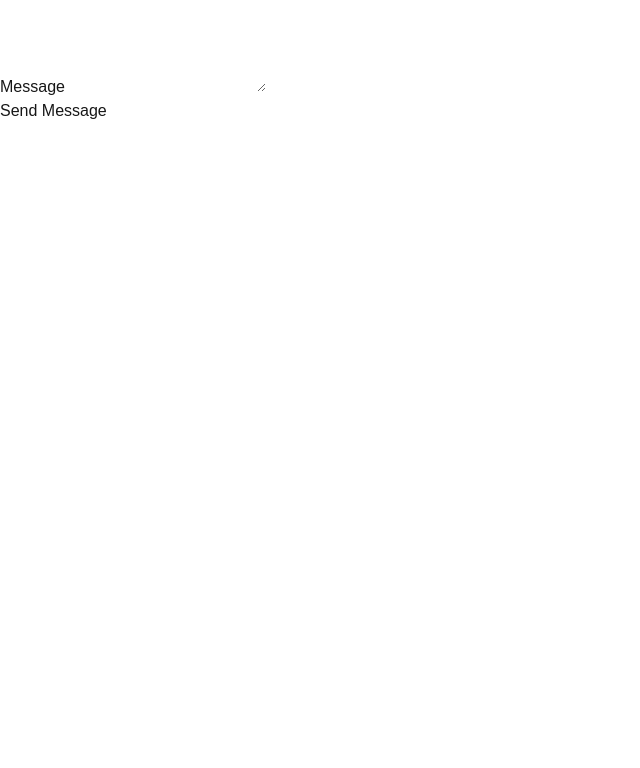
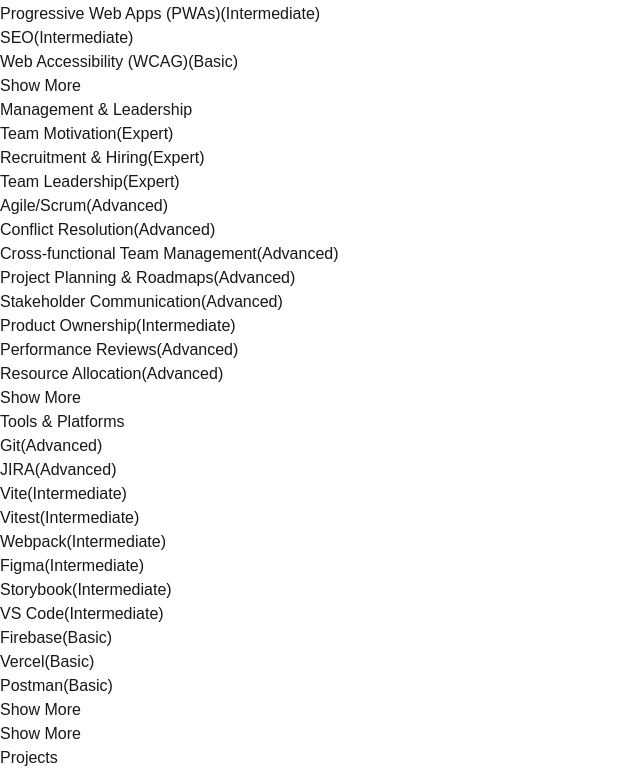
Before and after one commit to Tadeu17/portfolio, a Next.js app: page / in a window 1280 px wide. Shown: the part 4080-4848 px from the top of the page, without its empty margins (0-640 px from the left). Before the commit the page ends 4203 px from the top, so only its background shows below. Built offline with nearby package versions, Linux system fonts and the light colour scheme.

Commit message:
added skills section

```diff
--- a/src/components/Resume.tsx
+++ b/src/components/Resume.tsx
@@ -104,8 +104,8 @@
         ))}
       </div>
 
-      <div className="pdf-preview">
-        <h3 className="text-2xl font-bold text-yellow-300 mb-6">My CV</h3>
+      <div className="pdf-preview hidden sm:block">
+        <h3 className="text-2xl font-bold text-yellow-400 mb-6">My CV</h3>
         <iframe
           src="/CV-custom-Tadeu-Marques-Frontend-developer.pdf#toolbar=0&view=FitH" // Customize parameters to control view
           title="Resume Preview"
--- a/src/components/Skills.tsx
+++ b/src/components/Skills.tsx
@@ -1,9 +1,147 @@
-const Skills = () => {
+"use client"
+
+import React from 'react';
+import { useState } from "react";
+
+type Skill = {
+  name: string;
+  level: string;
+};
+
+type SkillsCathegory = {
+  cathegory: string;
+  skills: Skill[];
+};
+
+
+const skillsData: SkillsCathegory[] = [
+  {
+    cathegory: "Frontend Development",
+    skills: [
+      { name: "Vue.js", level: "Expert" },
+      { name: "Vue 3", level: "Expert" },
+      { name: "HTML5", level: "Expert" },
+      { name: "REST APIs", level: "Expert" }, // New
+      { name: "JavaScript", level: "Expert" },
+      { name: "TypeScript", level: "Advanced" },
+      { name: "TailwindCSS", level: "Advanced" },
+      { name: "Bootstrap", level: "Advanced" }, // New
+      { name: "Sass/SCSS", level: "Advanced" }, // New
+      { name: "CSS3", level: "Advanced" },
+      { name: "Pinia", level: "Advanced" },
+      { name: "React", level: "Intermediate" },
+      { name: "Nuxt", level: "Intermediate" },
+      { name: "AngularJS", level: "Intermediate" }, // New
+      { name: "Progressive Web Apps (PWAs)", level: "Intermediate" }, // New
+      { name: "SEO", level: "Intermediate" }, // New
+      { name: "Web Accessibility (WCAG)", level: "Basic" }, // New
+    ],
+  },
+  {
+    cathegory: "Management & Leadership",
+    skills: [
+      { name: "Team Motivation", level: "Expert" }, // New
+      { name: "Recruitment & Hiring", level: "Expert" }, // New
+      { name: "Team Leadership", level: "Expert" },
+      { name: "Agile/Scrum", level: "Advanced" },
+      { name: "Conflict Resolution", level: "Advanced" }, // New
+      { name: "Cross-functional Team Management", level: "Advanced" },
+      { name: "Project Planning & Roadmaps", level: "Advanced" }, // New
+      { name: "Stakeholder Communication", level: "Advanced" }, // New
+      { name: "Product Ownership", level: "Intermediate" },
+      { name: "Performance Reviews", level: "Advanced" }, // New
+      { name: "Resource Allocation", level: "Advanced" }, // New
+    ],
+  },
+  {
+    cathegory: "Tools & Platforms",
+    skills: [
+      { name: "Git", level: "Advanced" },
+      { name: "JIRA", level: "Advanced" },
+      { name: "Vite", level: "Intermediate" },
+      { name: "Vitest", level: "Intermediate" },
+      { name: "Webpack", level: "Intermediate" },
+      { name: "Figma", level: "Intermediate" },
+      { name: "Storybook", level: "Intermediate" },
+      { name: "VS Code", level: "Intermediate" }, // New
+      { name: "Firebase", level: "Basic" },
+      { name: "Vercel", level: "Basic" },
+      { name: "Postman", level: "Basic" }, // New
+    ],
+  },
+];
+
+
+const Skills: React.FC = () => {
+  const [expandedCategories, setExpandedCategories] = useState<
+    Record<string, boolean>
+  >({});
+  const [isExpandedDesktop, setIsExpandedDesktop] = useState(false);
+
+  const toggleCathegory = (cathegory: string) => {
+    setExpandedCategories((prevState) => ({
+      ...prevState,
+      [cathegory]: !prevState[cathegory],
+    }));
+  };
+
+  const toggleAllCategories = () => {
+    setIsExpandedDesktop((prevState) => !prevState);
+  };
+
   return (
     <section id="skills" className="container min-h-screen px-6 py-20">
-      <p className="text-white">
-        My skills
-      </p>
+      <h2 className="text-4xl font-bold text-yellow-400 mb-6">Skills</h2>
+
+      <div className="grid grid-cols-1 md:grid-cols-2 lg:grid-cols-3 gap-8 px-4">
+        {skillsData.map((cathegory) => {
+          const isExpandedMobile = expandedCategories[cathegory.cathegory];
+
+          return (
+            <div
+              key={cathegory.cathegory}
+              className="bg-gray-800 border-2 border-amber-400 p-6 rounded-lg"
+            >
+              <h3 className="text-2xl font-semibold text-amber-400 mb-4">
+                {cathegory.cathegory}
+              </h3>
+              <ul className="space-y-3">
+                {cathegory.skills.map((skill, index) => (
+                  <li
+                    key={skill.name}
+                    className={`flex justify-between items-center text-lg ${index >= 5 && !isExpandedDesktop && !isExpandedMobile
+                      ? "hidden"
+                      : ""
+                      }`}
+                  >
+                    <span className="font-medium text-white">{skill.name}</span>
+                    <span className="text-gray-400">({skill.level})</span>
+                  </li>
+                ))}
+              </ul>
+              {/* Mobile Expand/Collapse Button */}
+              <div className="text-center mt-4 md:hidden">
+                <button
+                  onClick={() => toggleCathegory(cathegory.cathegory)}
+                  className="px-4 py-2 bg-amber-400 text-black font-bold rounded-md hover:bg-amber-300 transition"
+                >
+                  {isExpandedMobile ? "Show Less" : "Show More"}
+                </button>
+              </div>
+            </div>
+          );
+        })}
+      </div>
+
+      {/* Desktop Expand/Collapse Button */}
+      <div className="text-center mt-8 hidden md:block">
+        <button
+          onClick={toggleAllCategories}
+          className="px-6 py-3 bg-amber-400 text-black font-bold rounded-md hover:bg-amber-300 transition"
+        >
+          {isExpandedDesktop ? "Show Less" : "Show More"}
+        </button>
+      </div>
     </section>
   );
 };
```
